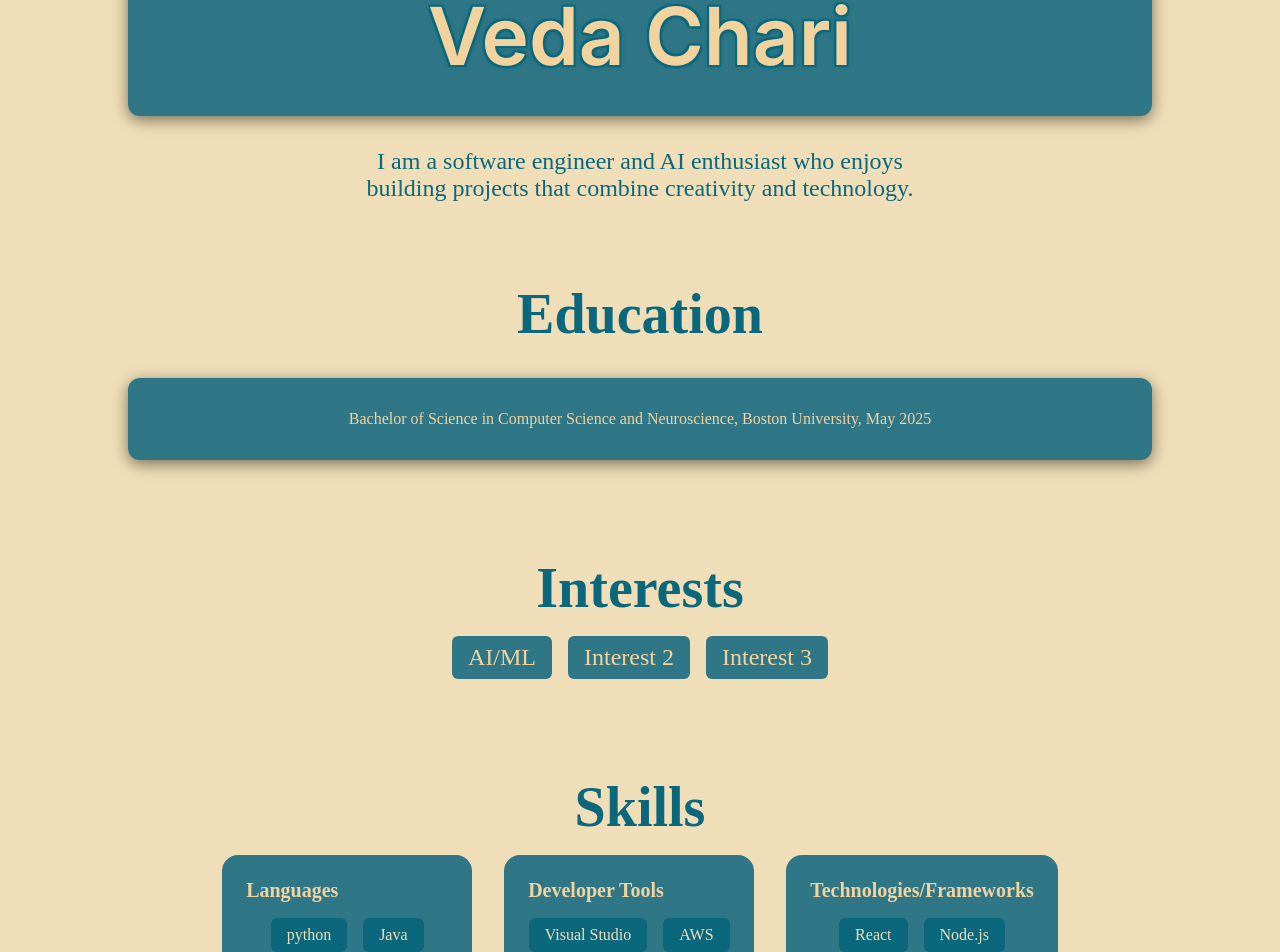
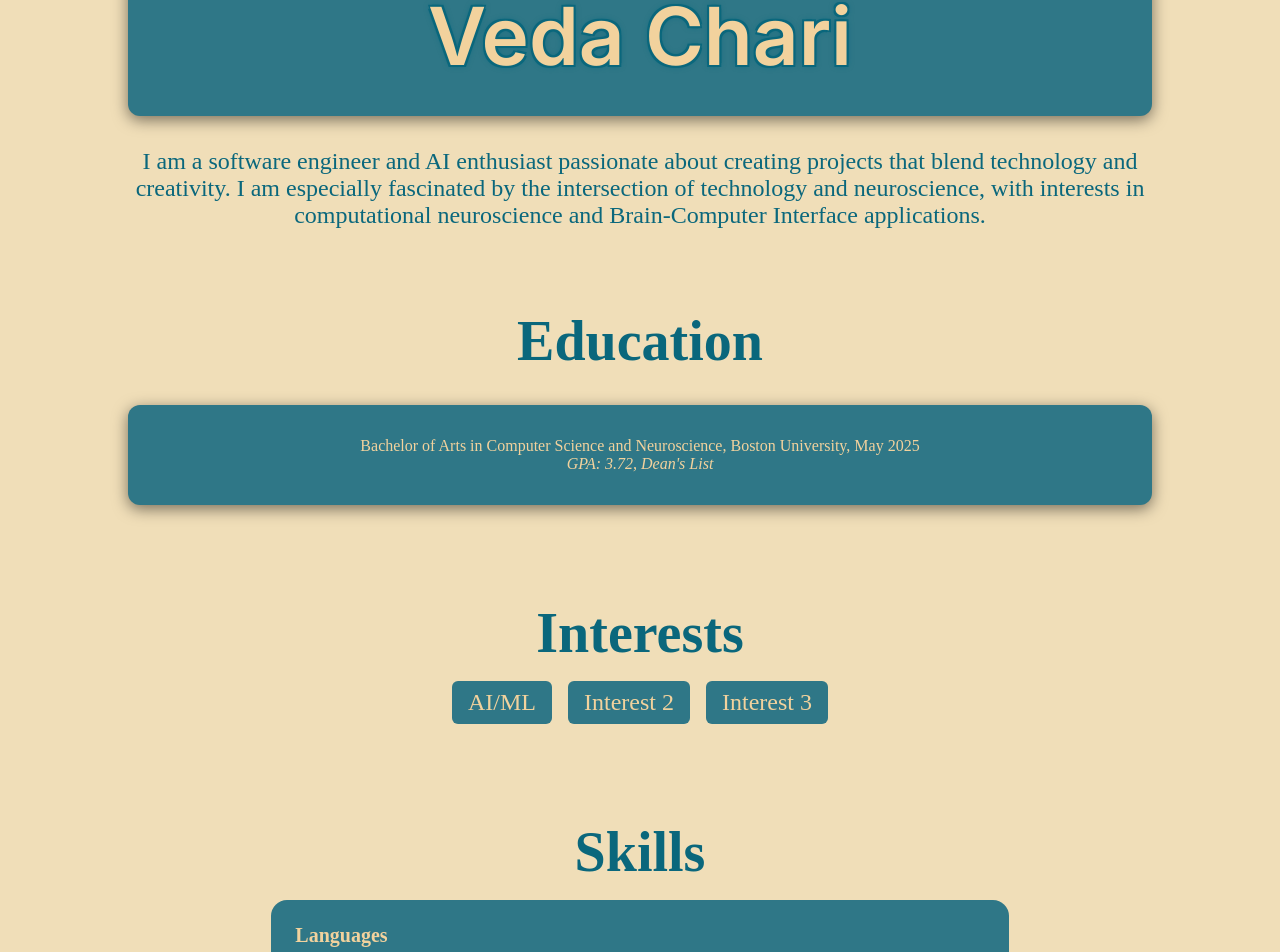
Before and after one commit to vedachari/vedachari.github.io, a React (Vite) app: page / in a window 1280 px wide. Shown: the part 200-1152 px from the top of the page. Built offline with nearby package versions, Linux system fonts and the light colour scheme.

Commit message:
inputted skills

```diff
--- a/src/data/skillsData.ts
+++ b/src/data/skillsData.ts
@@ -6,14 +6,14 @@ export interface SkillType {
 export const skills: SkillType[] = [
   {
     name: "Languages",
-    skills: ["python","Java" ]
+    skills: ["AutoCAD", "C", "C++", "CSS", "Go", "Java", "JavaScript", "MATLAB", "OCaml", "Python", "x86 Assembly"]
   },
   {
     name: "Developer Tools",
-    skills: ["Visual Studio","AWS" ]
+    skills: ["AWS", "Docker","Grafana",  "macOS", "Postman", "Prometheus", "Visual Studio",  "Windows"]
   },
   {
     name: "Technologies/Frameworks",
-    skills: ["React","Node.js" ]
+    skills: ["Git", "Node.js", "React" ]
   },
 ];
--- a/src/pages/Education.tsx
+++ b/src/pages/Education.tsx
@@ -9,7 +9,8 @@ const Education: React.FC = () => {
 
         <h2 className="education-title">Education</h2>
         <Box>
-        <p>Bachelor of Science in Computer Science and Neuroscience, Boston University, May 2025</p>
+        <p>Bachelor of Arts in Computer Science and Neuroscience, Boston University, May 2025</p>
+        <p className="honors">GPA: 3.72, Dean's List</p>
         </Box>
       </div>
   );
--- a/src/pages/Home.tsx
+++ b/src/pages/Home.tsx
@@ -14,7 +14,13 @@ const Home: React.FC = () => {
         <h1 className="home-title">Veda Chari</h1>
         </Box>
         <p className="home-subtitle">
-          I am a software engineer and AI enthusiast who enjoys building projects that combine creativity and technology.
+          I am a software engineer and AI enthusiast
+          passionate about creating projects that blend
+          technology and creativity. I am especially
+          fascinated by the intersection of technology and
+          neuroscience, with interests in computational
+          neuroscience and Brain-Computer Interface
+          applications.
         </p>
       </div>
 
--- a/src/styles/Education.css
+++ b/src/styles/Education.css
@@ -1,6 +1,5 @@
 .home-education{
   font-size: 1rem;
-  text-align: center;
   color: var(--secondary-med);
   padding-top: var(--navbar-height);
 }
@@ -11,3 +10,8 @@
   text-align: center;
   color: var(--primary-dark);
 }
+
+.honors{
+  font-style: italic;
+  text-align: left;
+}
--- a/src/styles/Home.css
+++ b/src/styles/Home.css
@@ -29,7 +29,7 @@
 .home-subtitle {
   color: var(--primary-dark);
   font-size: 1.5rem;
-  max-width: 600px;
+  max-width: 80%;
   text-align: center;
 }
 
--- a/src/styles/Skills.css
+++ b/src/styles/Skills.css
@@ -36,6 +36,7 @@
   display: flex;
   flex-wrap: wrap;
   justify-content: center;
+  width: 80%;
   gap: 2rem;
 }
 
@@ -44,7 +45,7 @@
   color: var(--secondary-light);
   padding: 1.5rem;
   border-radius: 1rem;
-  min-width: 250px;
+  width: 80%;
   text-align: left;
 }
 
```
